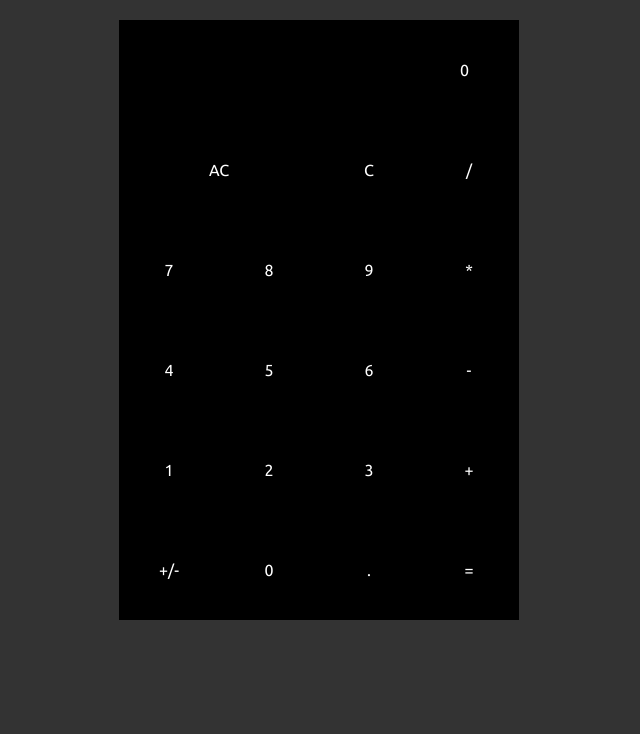
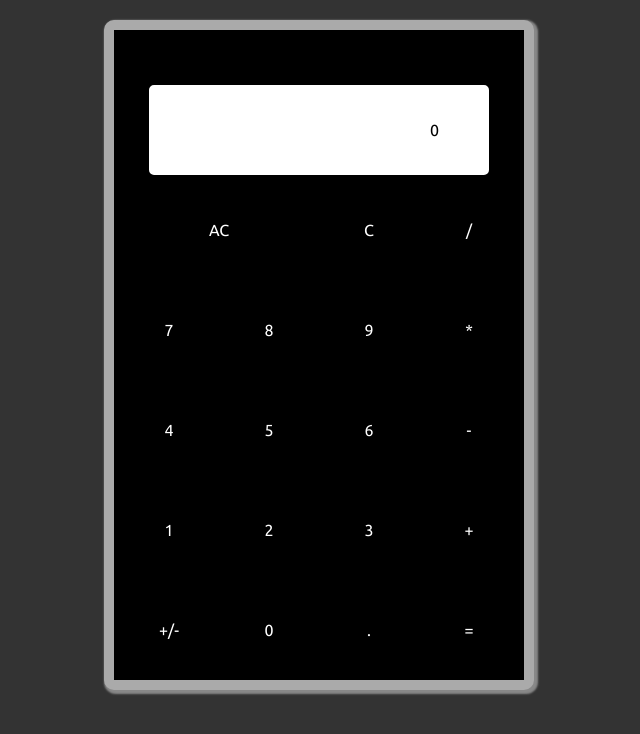
Before and after one commit to c376W/angular-calculator, an Angular app: page / in a window 1280 px wide. Shown: the top 734 px of the page, without its empty margins (321-961 px from the left). Built offline with nearby package versions, Linux system fonts and the light colour scheme.

Commit message:
Adding styling.

```diff
--- a/src/app/app.component.css
+++ b/src/app/app.component.css
@@ -5,23 +5,31 @@
     margin:20px auto;
     display: flex;
     justify-content: center;
+
 }
 .cal-display{
-    width:400px;
+    width:350px;
     height:100px;
-    background-color: #000;
-    color:#fff;
+    background-color: #fff;
+    color:#000;
     display:flex;
     justify-content: flex-end;
     align-items: center;
     box-sizing: border-box;
     padding-right:50px;
+    border: 5px solid #000;
+    border-radius: 10px;
+    margin-top:50px;
 }
 .main-pad-sec{
+    border:10px solid #aaa;
+    background-color: #000;
     display: flex;
     flex-direction: column;
     align-items: center;
-    width:100%;
+    width:410px;
+    border-radius: 10px;
+    box-shadow: 2px 2px 2px 2px #888;
 }
 .main-pad-row{
     display: flex;
```
